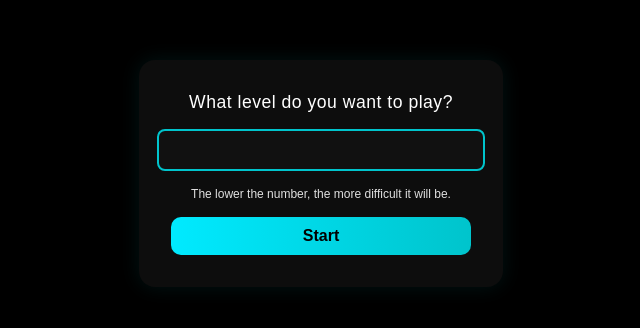
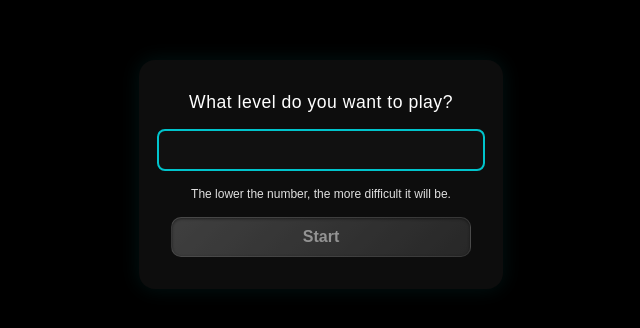
Before and after one commit to castanedaLuis/Guess-word, a React app: page / in a window 1280 px wide. Shown: the part 122-450 px from the top of the page, without its empty margins (319-959 px from the left). Built offline with nearby package versions, Linux system fonts and the light colour scheme.

Commit message:
feat: :sparkles: implements logic to disabled button start

```diff
--- a/src/App.jsx
+++ b/src/App.jsx
@@ -95,7 +95,13 @@ export default function App() {
                                 onChange={(e) => setInputValue(e.target.value)}
                             />
                             <span style={{ fontSize: '12px' }}>The lower the number, the more difficult it will be.</span>
-                            <button className='btn-start' onClick={() => setWithBoard(parseInt(inputValue, 10))} > Start</button>
+                            <button
+                                className='btn-start'
+                                onClick={() => setWithBoard(parseInt(inputValue, 10))}
+                                disabled={!inputValue || parseInt(inputValue, 10) === 0 || parseInt(inputValue, 10) < 0}
+                            >
+                                Start
+                            </button>
                         </div>
                         :
                         <>
@@ -108,10 +114,8 @@ export default function App() {
                                             return <Line
                                                 key={index}
                                                 letters={isCurrentRow ? keysWords : chars ?? ''}
-                                                isFinal={!isCurrentRow && chars != null}
                                                 solution={solution}
                                                 index={index}
-                                                widthBoard={widthBoard}
                                             />
                                         })
                                     }
@@ -142,7 +146,7 @@ export default function App() {
     )
 }
 
-function Line({ letters = [], isFinal, solution, widthBoard }) {
+function Line({ letters = [], solution }) {
     const tiles = []
     for (let i = 0; i < BOARD_WIDTH; i++) {
         const char = letters[i]
--- a/src/styles/style.css
+++ b/src/styles/style.css
@@ -169,3 +169,14 @@ main {
     transform: translateY(0);
     box-shadow: 0 0 6px #00eaff;
 }
+
+.btn-start:disabled {
+    background: linear-gradient(135deg, #555 0%, #333 100%);
+    color: #ccc;
+    cursor: not-allowed;
+    opacity: 0.7;
+    border: 1px solid rgba(255, 255, 255, 0.1);
+    box-shadow: inset 0 1px 3px rgba(0, 0, 0, 0.5);
+    transform: none;
+    transition: all 0.3s ease;
+}
```
